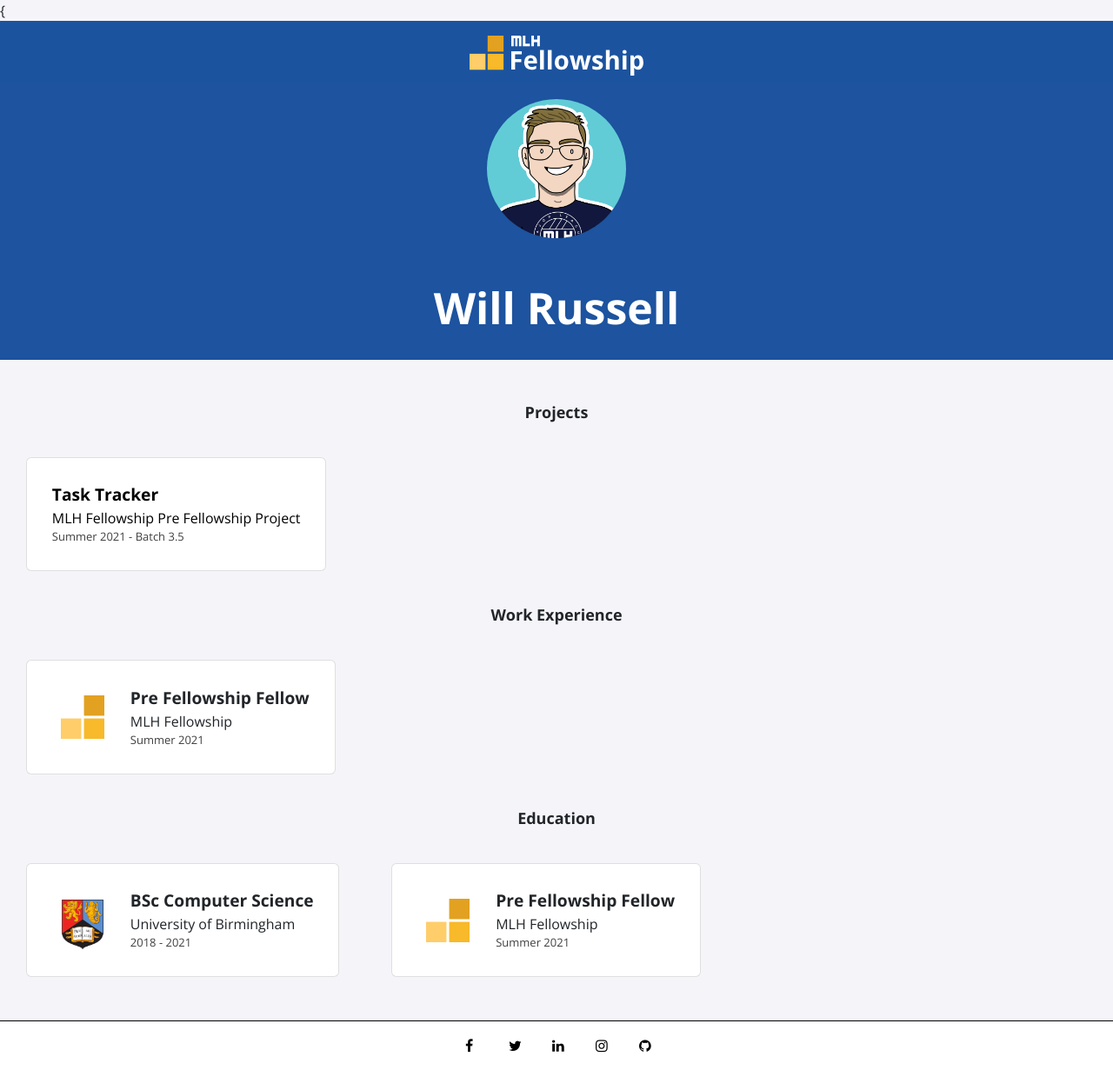
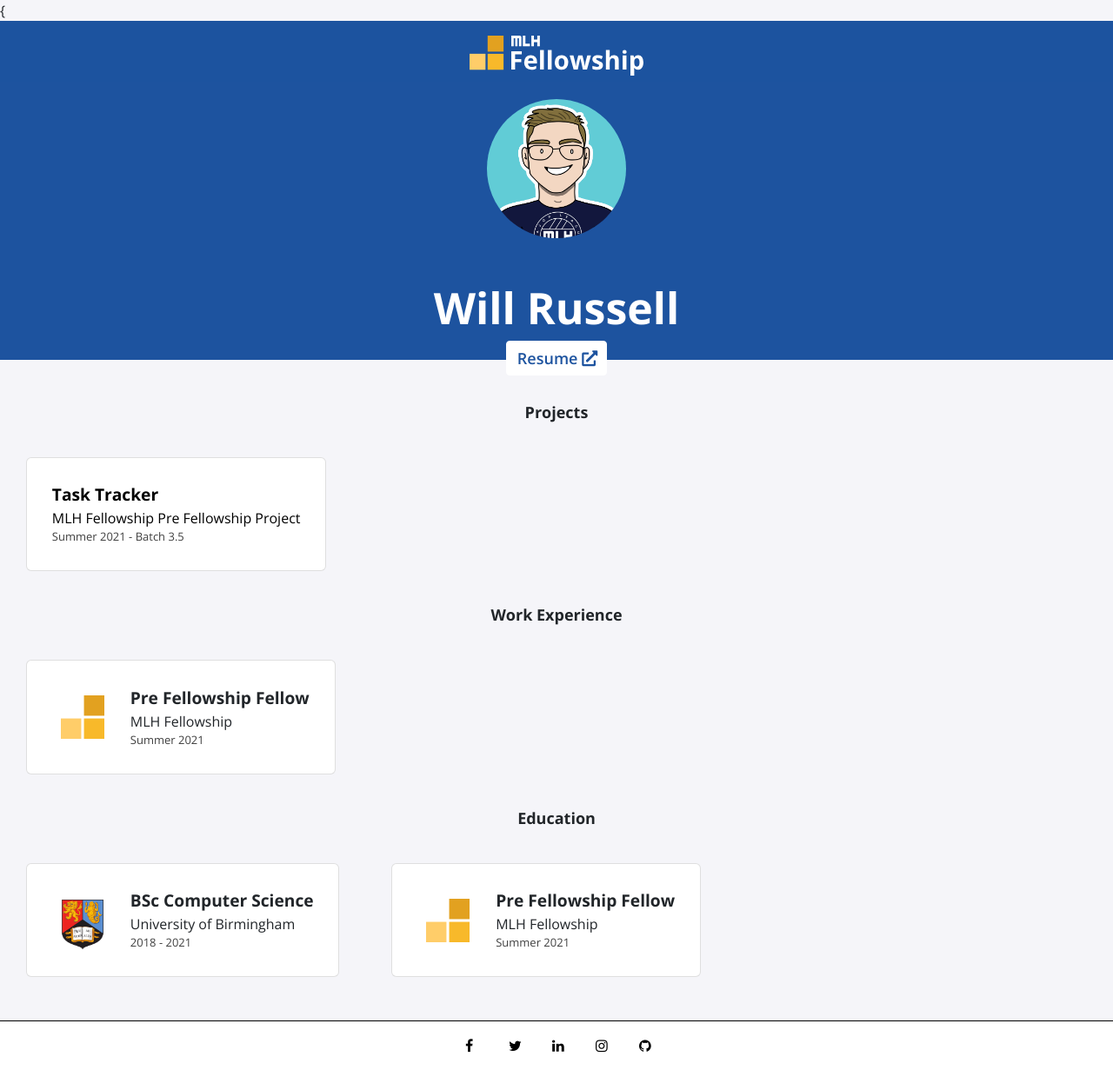
Before and after one commit to MLH-Fellowship/pod-3.1.4-portfolio, a Jekyll site: the page built from index.html, in a window 1280 px wide. Shown: the whole page at 87% size. Built offline with Jekyll 4.4.1, drawn with Linux system fonts in a browser that asks for light colours; nearby versions of some CDN libraries.

Commit message:
Added resume/cv button

```diff
--- a/_config.yml
+++ b/_config.yml
@@ -12,3 +12,5 @@
   sass_dir: _sass
 
 icon: /assets/img/icon.jpg
+# resume link
+resume: https://docs.google.com/document/d/1Lb3IgYz9eK4mDfP0nfY7LOx70Uf4FTf10lKuioHegRQ/edit?usp=sharing
--- a/_includes/header.html
+++ b/_includes/header.html
@@ -26,6 +26,9 @@
     <link rel="stylesheet" href="https://cdnjs.cloudflare.com/ajax/libs/font-awesome/5.12.1/css/all.min.css"
         integrity="sha256-mmgLkCYLUQbXn0B1SRqzHar6dCnv9oZFPEC1g1cwlkk=" crossorigin="anonymous" />
 
+    <!-- Font Awesome -->
+    <link rel="stylesheet" href="https://use.fontawesome.com/releases/v5.10.0/css/all.css" />
+
     <link lang='sass' rel="stylesheet" href="/assets/css/main.css">
     <link rel='icon' href='/assets/img/favicon.ico' type='image/x-icon' />
     <title>{{ site.title }}</title>
--- a/_includes/profile.html
+++ b/_includes/profile.html
@@ -3,4 +3,9 @@
         <img src="./assets/img/logo.jpg">
     </div>
     <h1>{{ site.title }}</h1>
+
+    <!-- Resume link -->
+    <a class="res-link" href={{site.resume}} target="_blank">
+        <button class="res-btn">Resume <i class="fas fa-external-link-alt"></i></button>
+    </a>
 </div>
--- a/_sass/profile.scss
+++ b/_sass/profile.scss
@@ -24,3 +24,23 @@
         height: 200px;
     }
 }
+
+.res-btn {
+    padding: 6px 10px 5px 12px;
+    border-radius: 4px;
+    color: #1d539f;
+    font-size: 18px;
+    background-color: white;
+    border: 1px solid white;
+    font-weight: 600;
+}
+
+
+.res-btn:hover {
+    border: 2px solid #1d539f;
+}
+
+// to remove outline after click
+.res-btn:focus, [type="submit"]:focus {
+    outline: none;
+}
```
